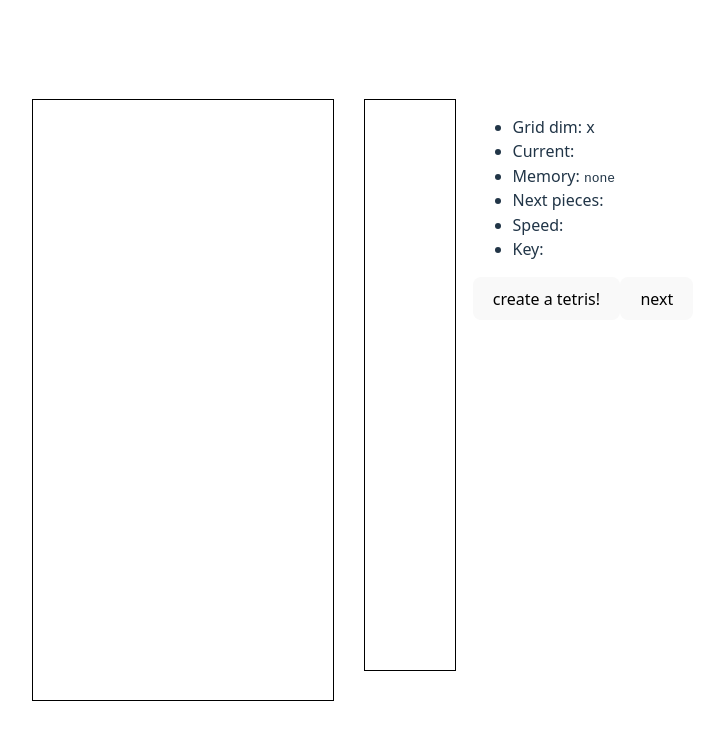
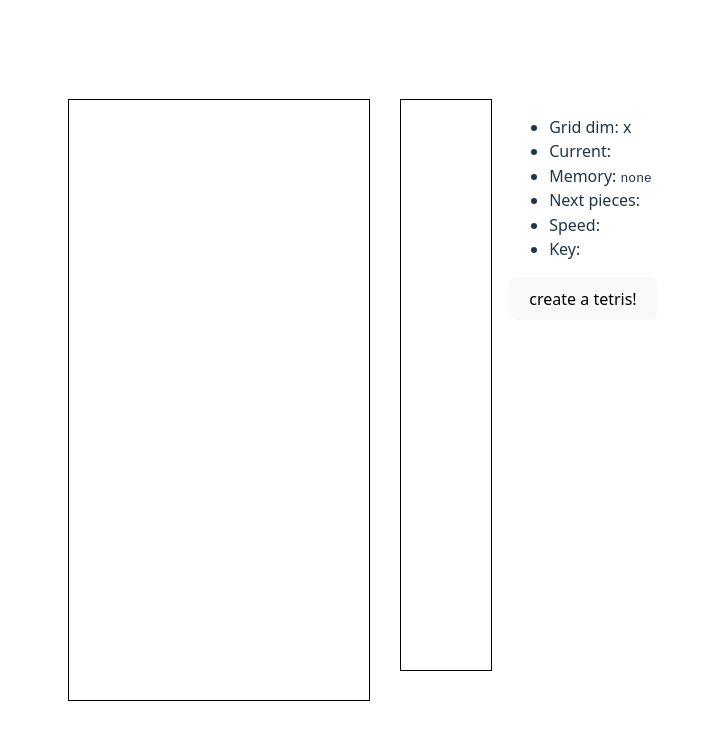
Before and after one commit to veryz/tetris, a React (Vite) app: page / in a window 1280 px wide. Shown: the top 740 px of the page, without its empty margins (284-988 px from the left). Built offline with nearby package versions, Linux system fonts and the light colour scheme.

Commit message:
feat: allow to place pieces with space

```diff
--- a/src/App.tsx
+++ b/src/App.tsx
@@ -112,7 +112,6 @@ function App() {
           </ul>
 
           <button onClick={generateTetris}>create a tetris!</button>
-          <button onClick={() => tetris?.next()}>next</button>
         </div>
       </div>
 
--- a/src/tetris/tetris.ts
+++ b/src/tetris/tetris.ts
@@ -386,6 +386,8 @@ export class Tetris {
       .reduce((a, b) => Math.min(a, b));
 
     this.group.move(this.group.position.x, this.group.position.y + min);
+
+    this.next();
   }
 
   swap() {
```
